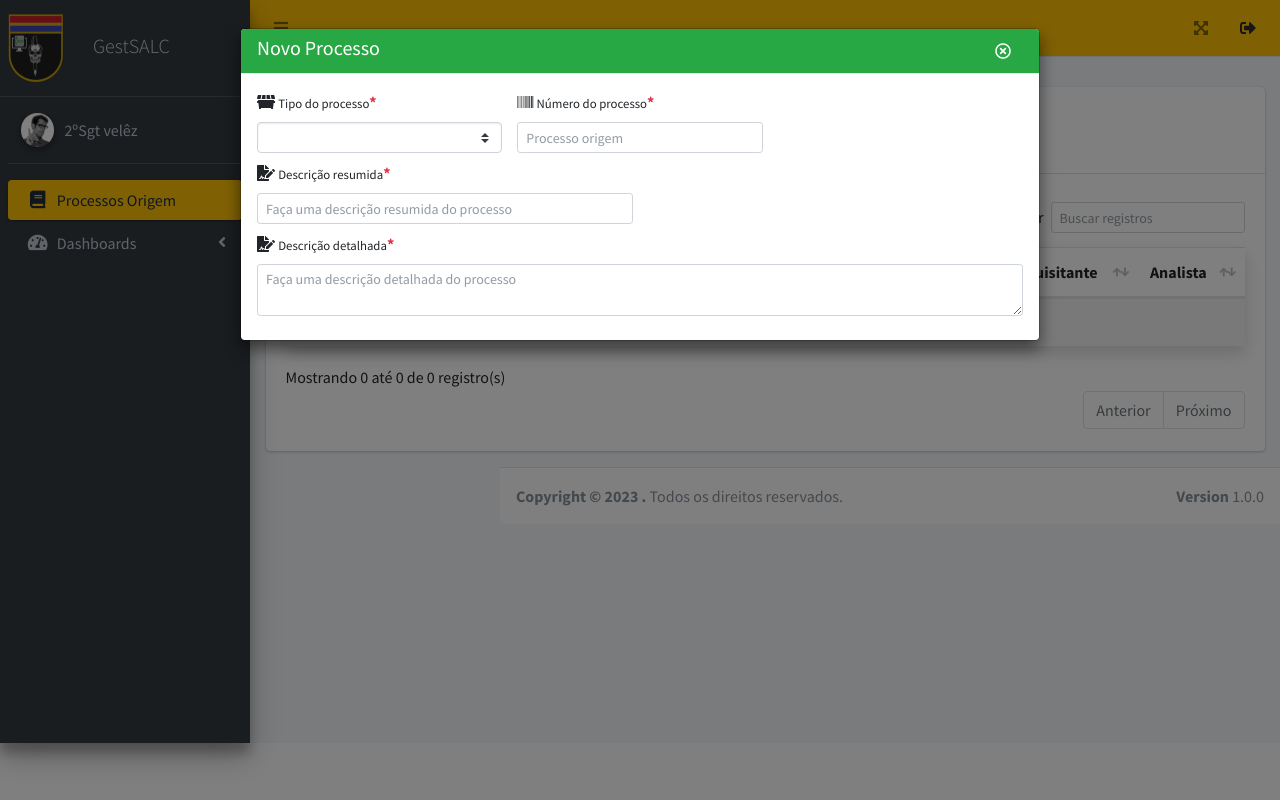
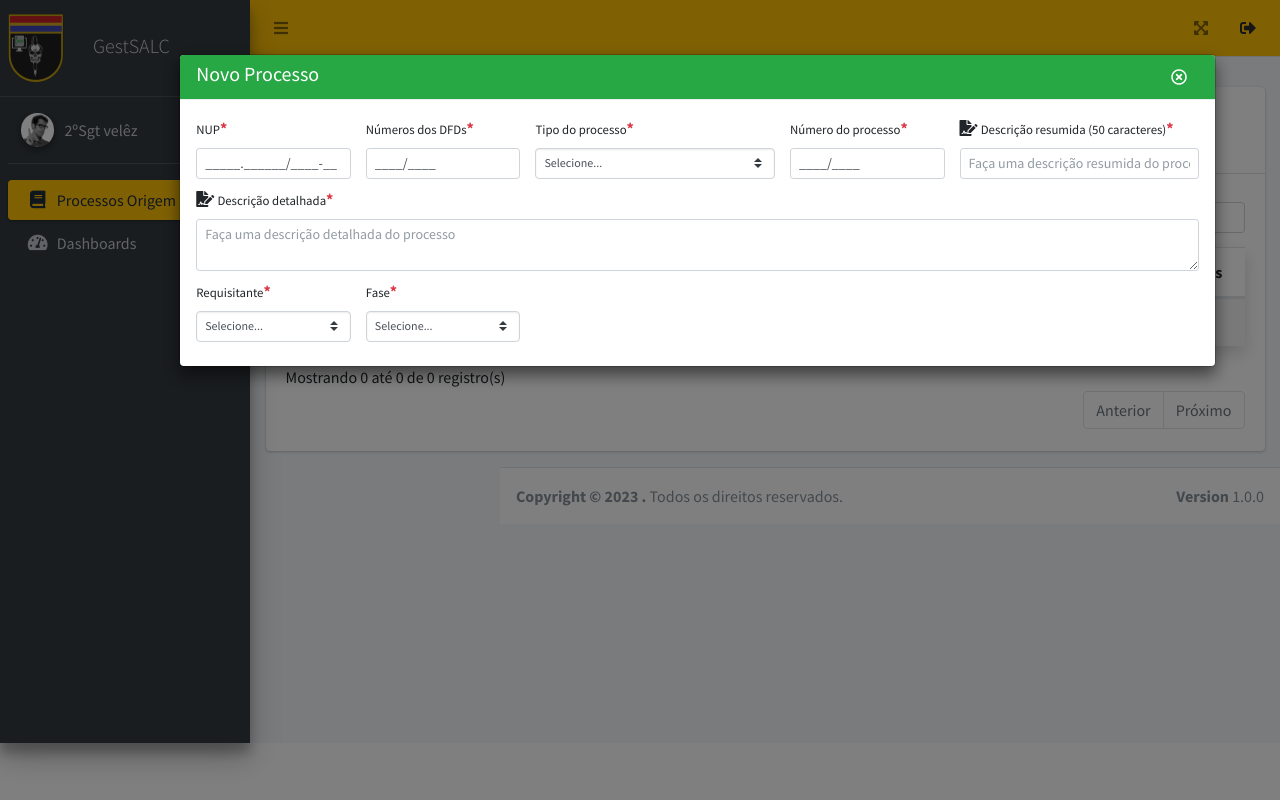
Before and after one commit to devel-ez/gestsalcGPT, a PHP site: page / in a window 1280 px wide, after a click on "Cadastrar processo". Run offline with PHP 8.4, Linux system fonts and the light colour scheme; data that the repository does not hold is empty; some libraries are stand-ins or nearby versions.

Commit message:
Mascaras adicionadas, opções select e limite de caracter

```diff
--- a/views/assets/dist/custom_css/custom_css.css
+++ b/views/assets/dist/custom_css/custom_css.css
@@ -1,14 +1,30 @@
-table.dataTable tbody td{
+table.dataTable tbody td {
 
     white-space: nowrap !important;
     text-align: left !important;
     font-size: 15px;
 }
 
-#example1 thead th{
+#example1 thead th {
     white-space: nowrap !important;
 }
 
-div.dataTables_filter{
+div.dataTables_filter {
     margin-top: -30px !important;
 }
+
+
+.modal-xl-custom {
+    max-width: 90%;
+    padding-left: 9%;
+    padding-top: 2%;
+
+}
+
+.masked-input {
+    font-family: monospace;
+    letter-spacing: 1px;
+    background: linear-gradient(to bottom, transparent 95%, gray 95%);
+    background-repeat: no-repeat;
+    background-size: 100% 100%;
+}
--- a/views/contents/processos.php
+++ b/views/contents/processos.php
@@ -27,14 +27,12 @@
                                 <tr>
                                     <th></th>
                                     <th>%</th>
-                                    <th>DFD</th>
                                     <th>NUP</th>
                                     <th>Processo Origem</th>
                                     <th>Número do processo</th>
                                     <th>Objeto</th>
                                     <th>Requisitante</th>
-                                    <th>Analista</th>
-                                    <th>Situação</th>
+                                    <th>Fase</th>
                                     <th>Opções</th>
                                 </tr>
                             </thead>
@@ -52,7 +50,7 @@
 <!-- Tela modal para cadastro de processo -->
 <div class="modal fade" id="mdlCadastrarProcesso" role="dialog">
 
-    <div class="modal-dialog modal-lg">
+    <div class="modal-dialog modal-xl-custom">
         <!-- Conteúdo do modal -->
         <div class="modal-content">
 
@@ -70,37 +68,70 @@
 
                 <!-- Abrir uma linha -->
                 <div class="row">
-
+                    <!-- Coluna para registro do NUP -->
+                    <div class="col-lg-2">
+                        <div class="form-group mb-2">
+                            <label class="" for="iNup">
+                                <span class="small">NUP</span><span class="text-danger">*</span>
+                            </label>
+                            <input type="text" class="form-control form-control-sm" id="idNup" name="idNup" placeholder="NUP" required oninput="formatNUP(this)">
+                            <span id="validate_nup" class="text-danger small fst-italic" style="display:none"> Registre o números do NUP</span>
+                        </div>
+                    </div>
+                    <!-- /Coluna para registro do NUP-->
+                    <!-- Coluna para registro do número dos DFDs -->
+                    <div class="col-lg-2">
+                        <div class="form-group mb-2">
+                            <label class="" for="idDfd">
+                                <span class="small">Números dos DFDs</span><span class="text-danger">*</span>
+                            </label>
+                            <input type="text" class="form-control form-control-sm" id="idDfd" name="idDfd" placeholder="Números dos DFDs" required oninput="formatDfdNrProcesso(this)">
+                            <span id="validate_dfd" class="text-danger small fst-italic" style="display:none"> Registre o números dos DFDs</span>
+                        </div>
+                    </div>
+                    <!-- /Coluna para registro do número dos DFDs -->
                     <!-- Coluna para registro do tipo do processo -->
-                    <div class="col-lg-4">
+                    <div class="col-lg-3">
                         <div class="form-group mb-2">
-                            <label class="" for="selTipoProcesso"><i class="fas fa-dumpster fs-6"></i>
+                            <label class="" for="selTipoProcesso">
                                 <span class="small">Tipo do processo</span><span class="text-danger">*</span>
                             </label> <br>
-                            <select class="custom-select custom-select-sm w-100" aria label="from-select-sm example" id="selProcesso"></select>
+                            <select class="custom-select custom-select-sm w-100" aria label="from-select-sm example" id="selProcesso">
+                                <option value="" disabled selected>Selecione...</option>
+                                <option value="Pregão SRP">Pregão SRP</option>
+                                <option value="Pregão Tradicional">Pregão Tradicional</option>
+                                <option value="Pregão IRP">Pregão IRP</option>
+                                <option value="Inexigibilidade">Inexigibilidade</option>
+                                <option value="Dispensa Eletrônica Com Disputa">Dispensa Eletrônica Com Disputa</option>
+                                <option value="Dispensa Eletrônica Sem Disputa">Dispensa Eletrônica Sem Disputa</option>
+                                <option value="Dispensa Ratificada">Dispensa Ratificada</option>
+                                <option value="Concorrência">Concorrência</option>
+                                <option value="Carona Pregão SRP">Carona Pregão SRP</option>
+                                <option value="Aguardando definição">Aguardando definição</option>
+                            </select>
                             <span id="validate_processo" class="text-danger small fst-italic" style="display:none"> Escolha uma das opções</span>
                         </div>
                     </div>
                     <!-- /Coluna para registro do tipo do processo -->
                     <!-- Coluna para registro do número do processo -->
-                    <div class="col-lg-4">
+                    <div class="col-lg-2">
                         <div class="form-group mb-2">
-                            <label class="" for="idProcesso"><i class="fas fa-barcode fs-6"></i>
+                            <label class="" for="idNrProcesso">
                                 <span class="small">Número do processo</span><span class="text-danger">*</span>
                             </label>
-                            <input type="text" class="form-control form-control-sm" id="idProcesso" name="idProcesso" placeholder="Processo origem" required>
-                            <span id="validate_codigo" class="text-danger small fst-italic" style="display:none"> Registre o número do processo</span>
+                            <input type="text" class="form-control form-control-sm" id="idNrProcesso" name="idNrProcesso" placeholder="Processo origem" required oninput="formatDfdNrProcesso(this)">
+                            <span id="validate_nr_processo" class="text-danger small fst-italic" style="display:none"> Registre o número do processo</span>
                         </div>
                     </div>
                     <!-- /Coluna para registro do número do processo -->
 
                     <!-- Coluna para Descrição resumida do processo -->
-                    <div class="col-lg-6">
+                    <div class="col-lg-3">
                         <div class="form-group mb-2">
                             <label class="" for="idDescricaoResumida"><i class="fas fa-file-signature fs-6"></i>
-                                <span class="small">Descrição resumida</span><span class="text-danger">*</span>
+                                <span class="small">Descrição resumida (50 caracteres)</span><span class="text-danger">*</span>
                             </label>
-                            <input type="text" class="form-control form-control-sm" id="idDescricaoResumida" placeholder="Faça uma descrição resumida do processo">
+                            <input type="text" class="form-control form-control-sm" id="idDescricaoResumida" placeholder="Faça uma descrição resumida do processo"  maxlength="50">
                             <span id="validate_descricao_resumida" class="text-danger small fst-italic" style="display:none"> Faça uma descrição resumida do processo</span>
                         </div>
                     </div>
@@ -117,8 +148,49 @@
                         </div>
                     </div>
                     <!-- /Coluna para Descrição detalhada do processo  -->
-
-
+                    <!-- Coluna para registro do requisitante -->
+                    <div class="col-lg-2">
+                        <div class="form-group mb-2">
+                            <label class="" for="selRequisitante">
+                                <span class="small">Requisitante</span><span class="text-danger">*</span>
+                            </label> <br>
+                            <select class="custom-select custom-select-sm w-100" aria label="from-select-sm example" id="selProcesso">
+                                <option value="" disabled selected>Selecione...</option>
+                                <option value="Pregão SRP">7ºCTA</option>
+                                <option value="Pregão Tradicional">AC Defesa</option>
+                                <option value="Pregão IRP">DPI</option>
+                                <option value="Inexigibilidade">PAC</option>
+                                <option value="Dispensa Eletrônica Com Disputa">DCI</option>
+                                <option value="Dispensa Eletrônica Sem Disputa">FA</option>
+                                <option value="Dispensa Ratificada">DGSI</option>
+                                <option value="Concorrência">Almoxarifado</option>
+                            </select>
+                            <span id="validate_processo" class="text-danger small fst-italic" style="display:none"> Escolha o requisitante</span>
+                        </div>
+                    </div>
+                    <!-- /Coluna para registro do requisitante -->
+                    <!-- Coluna para registro da Fase -->
+                    <div class="col-lg-2">
+                        <div class="form-group mb-2">
+                            <label class="" for="selRequisitante">
+                                <span class="small">Fase</span><span class="text-danger">*</span>
+                            </label> <br>
+                            <select class="custom-select custom-select-sm w-100" aria label="from-select-sm example" id="selProcesso">
+                                <option value="" disabled selected>Selecione...</option>
+                                <option value="Pregão SRP">Na fila</option>
+                                <option value="Pregão Tradicional">Fase 1 - EPC</option>
+                                <option value="Pregão IRP">Fase 2 - Análise SALC</option>
+                                <option value="Inexigibilidade">Fase 3 - Adequação EPC</option>
+                                <option value="Dispensa Eletrônica Com Disputa">Fase 4 - Conjur</option>
+                                <option value="Dispensa Eletrônica Sem Disputa">Fase 5 - Saneamento</option>
+                                <option value="Dispensa Ratificada">Fase 6 - Fase Externa</option>
+                                <option value="Concorrência">Fase 7 - Em contratação</option>
+                                <option value="Concorrência">Fase 8 - Contratado</option>
+                            </select>
+                            <span id="validate_processo" class="text-danger small fst-italic" style="display:none"> Escolha a fase do processo</span>
+                        </div>
+                    </div>
+                    <!-- /Coluna para registro da Fase-->
                 </div>
             </div>
         </div>
@@ -126,6 +198,16 @@
     <!-- /Tela modal para cadastro de processo -->
     <!-- Ajax scripts -->
     <script>
+        // Ao carregar a página, formata o campo NUP
+        window.onload = function() {
+            const nupInput = document.getElementById("idNup");
+            formatNUP(nupInput);
+            const dfdInput = document.getElementById("idDfd");
+            formatDfdNrProcesso(dfdInput);
+            const NrProcessoInput = document.getElementById("idNrProcesso");
+            formatDfdNrProcesso(NrProcessoInput);
+        };
+
         $(document).ready(function() {
             // $.ajax({
             //     url: "ajax/processos.ajax.php",
@@ -141,7 +223,8 @@
             // });
 
 
-            var table1 = $('#example1').DataTable({
+            var table = $('#example1').DataTable({
+
 
 
                 buttons: [{
@@ -178,8 +261,9 @@
                         orderable: false,
                         className: 'control'
                     },
+
                     {
-                        targets: 10,
+                        targets: 8,
                         orderable: false,
                         render: function(data, type, full, meta) {
                             return "<center>" +
@@ -213,6 +297,6 @@
                 "autoWidth": false,
                 "buttons": ["copy", "csv", "excel", "pdf", "print", "colvis", "pageLength"],
 
-            }).buttons().container().appendTo('#example1_wrapper .col-md-6:eq(0)');
+            }).buttons().container().appendTo('#example1_wrapper .col-md-6:eq(0)')
         });
     </script>
--- a/views/template.php
+++ b/views/template.php
@@ -53,6 +53,9 @@
     <script src="views/assets/plugins/datatables-buttons/js/buttons.print.min.js"></script>
     <script src="views/assets/plugins/datatables-buttons/js/buttons.colVis.min.js"></script>
 
+    <!-- My custom JS -->
+    <script src="views/assets/dist/custom_js/custom_js.js"></script>
+
 </head>
 
 <body class="hold-transition sidebar-mini">
```
Also changed, not shown: views/assets/dist/custom_js/custom_js.js (added, +60 -0 lines).
